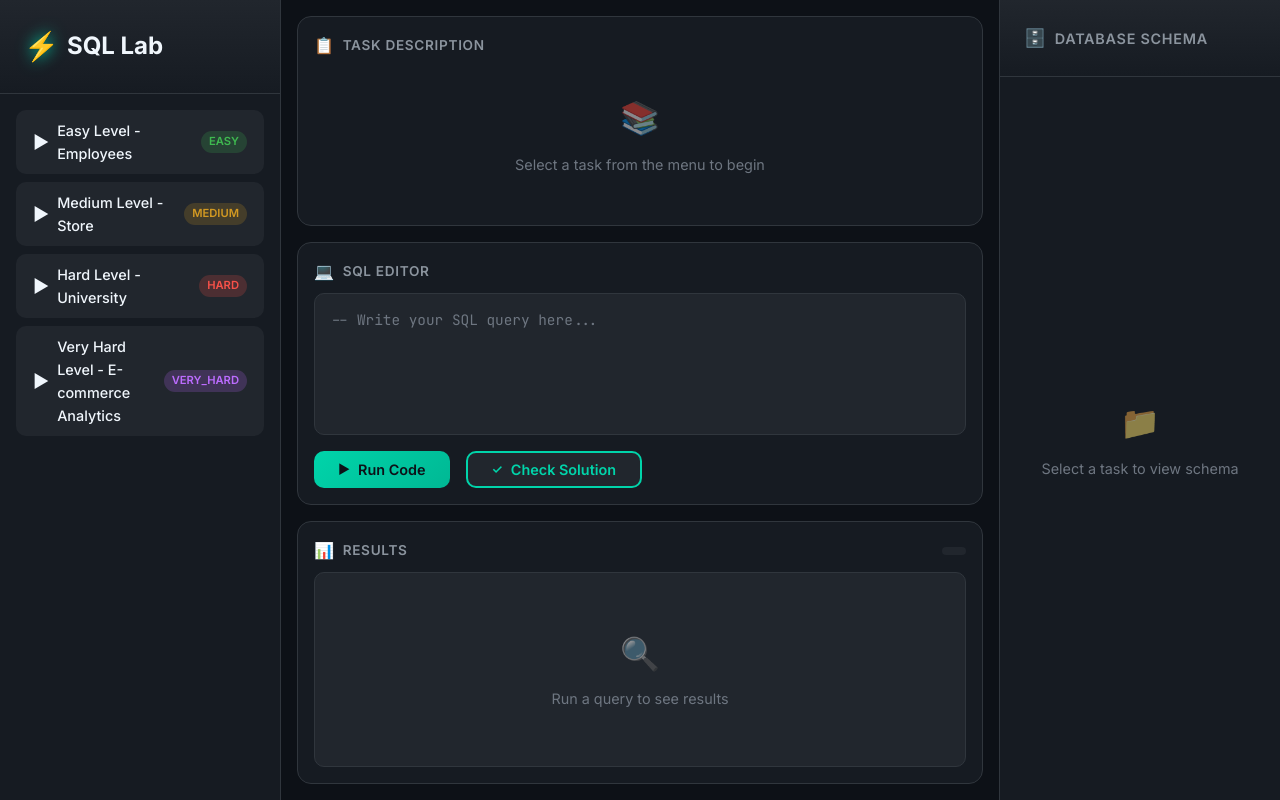
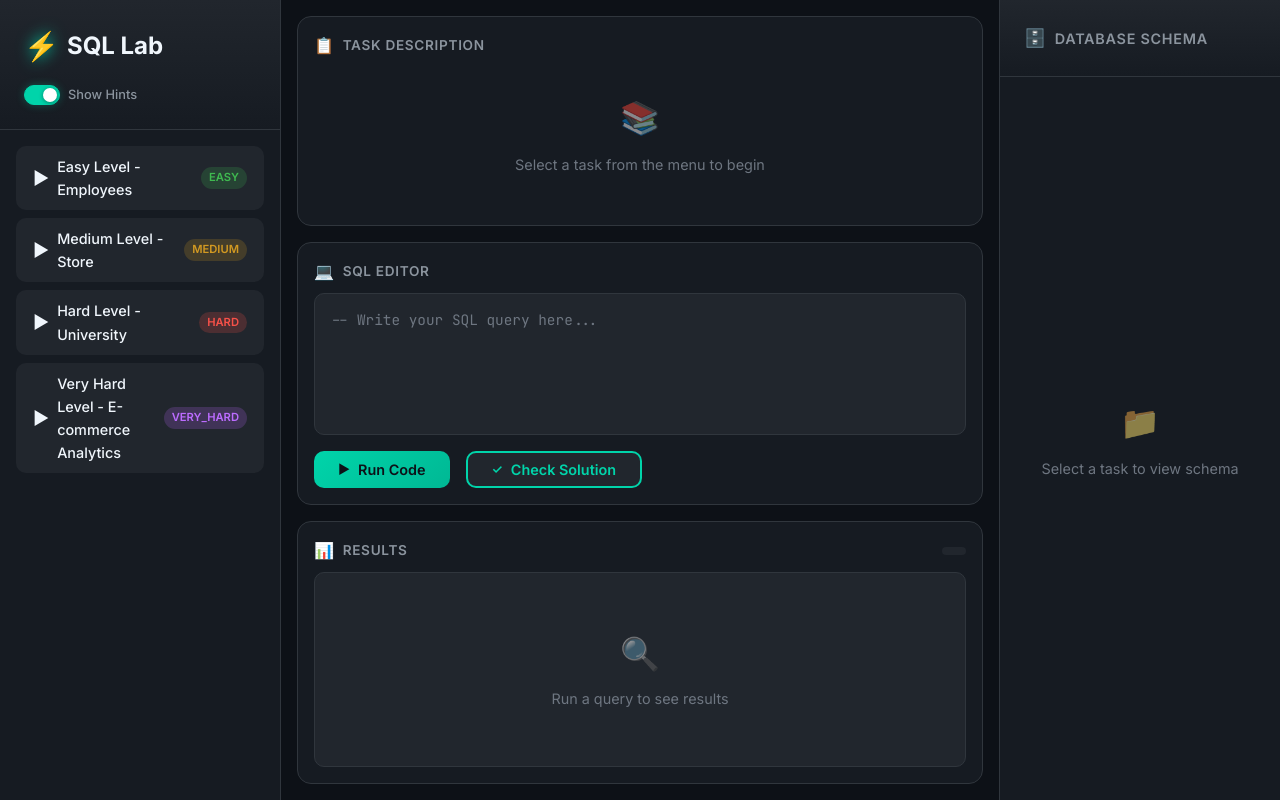
Before and after one commit to Wojteg799/SQL_Exercises_App, a Flask app: page / in a window 1280 px wide. Run offline with Flask 3, Linux system fonts and the light colour scheme.

Commit message:
added toggle hints button and updated very hard exercises

```diff
--- a/exercises/04_very_hard_level/tasks/01_monthly_revenue.json
+++ b/exercises/04_very_hard_level/tasks/01_monthly_revenue.json
@@ -1,5 +1,5 @@
 {
-    "title": "Top Product per Category (Window Function)",
+    "title": "Top Product per Category",
     "description": "Using a CTE and window functions, find the best-selling product (by total revenue) in each category. Display <code>category</code>, <code>name</code>, and <code>revenue</code>.<br><br>Requirements: use a <code>WITH</code> CTE to calculate revenue per product, then use <code>ROW_NUMBER() OVER (PARTITION BY category ORDER BY revenue DESC)</code> to rank within each category, then filter for rank = 1.",
     "hint": "You need two CTEs: one for product revenue, one to add ROW_NUMBER. Then SELECT from the second where rn = 1.",
     "solution": "WITH product_revenue AS (SELECT products.name, products.category, SUM(products.price * order_items.quantity) as revenue FROM products INNER JOIN order_items ON products.product_id = order_items.product_id GROUP BY products.product_id, products.name, products.category), ranked AS (SELECT name, category, revenue, ROW_NUMBER() OVER (PARTITION BY category ORDER BY revenue DESC) as rn FROM product_revenue) SELECT category, name, revenue FROM ranked WHERE rn = 1"
--- a/exercises/04_very_hard_level/tasks/02_repeat_buyers.json
+++ b/exercises/04_very_hard_level/tasks/02_repeat_buyers.json
@@ -1,5 +1,5 @@
 {
-    "title": "Month-over-Month Growth (LAG)",
+    "title": "Month-over-Month Growth",
     "description": "Using a CTE and the <code>LAG()</code> window function, calculate each month's revenue and the percentage change compared to the previous month. Display <code>month</code>, <code>revenue</code>, <code>prev_revenue</code>, and <code>pct_change</code> (rounded to 1 decimal, NULL for the first month).",
     "hint": "CTE calculates monthly revenue using strftime. Then use LAG(revenue) OVER (ORDER BY month) to get the previous month's value. Compute pct_change as ROUND((revenue - prev) * 100.0 / prev, 1).",
     "solution": "WITH monthly AS (SELECT strftime('%Y-%m', orders.order_date) as month, SUM(products.price * order_items.quantity) as revenue FROM orders INNER JOIN order_items ON orders.order_id = order_items.order_id INNER JOIN products ON order_items.product_id = products.product_id GROUP BY strftime('%Y-%m', orders.order_date)) SELECT month, revenue, LAG(revenue) OVER (ORDER BY month) as prev_revenue, ROUND((revenue - LAG(revenue) OVER (ORDER BY month)) * 100.0 / LAG(revenue) OVER (ORDER BY month), 1) as pct_change FROM monthly ORDER BY month"
--- a/exercises/04_very_hard_level/tasks/03_running_total.json
+++ b/exercises/04_very_hard_level/tasks/03_running_total.json
@@ -1,5 +1,5 @@
 {
-    "title": "Running Revenue Total (SUM OVER)",
+    "title": "Running Revenue Total",
     "description": "Using a CTE and the <code>SUM() OVER()</code> window function, display each order's date, its revenue, and a cumulative running total up to that order. Display <code>order_id</code>, <code>order_date</code>, <code>order_revenue</code>, and <code>running_total</code>.",
     "hint": "CTE calculates revenue per order. Then use SUM(order_revenue) OVER (ORDER BY order_id ROWS BETWEEN UNBOUNDED PRECEDING AND CURRENT ROW) for the running total.",
     "solution": "WITH order_revenue AS (SELECT orders.order_id, orders.order_date, SUM(products.price * order_items.quantity) as order_revenue FROM orders INNER JOIN order_items ON orders.order_id = order_items.order_id INNER JOIN products ON order_items.product_id = products.product_id GROUP BY orders.order_id, orders.order_date) SELECT order_id, order_date, order_revenue, SUM(order_revenue) OVER (ORDER BY order_id ROWS BETWEEN UNBOUNDED PRECEDING AND CURRENT ROW) as running_total FROM order_revenue ORDER BY order_id"
--- a/exercises/04_very_hard_level/tasks/04_only_electronics.json
+++ b/exercises/04_very_hard_level/tasks/04_only_electronics.json
@@ -1,5 +1,5 @@
 {
-    "title": "Customer Value Segmentation (Multiple CTEs)",
+    "title": "Customer Value Segmentation",
     "description": "Using multiple CTEs, segment customers into <code>High</code>, <code>Mid</code>, or <code>Low</code> value based on their total spending compared to the average customer spend. Display <code>name</code>, <code>total_spent</code>, and <code>segment</code>.<br><br>Rules: total_spent > 1.5× average → High, total_spent > 0.5× average → Mid, otherwise → Low.",
     "hint": "CTE 1: total spend per customer. CTE 2: average of those totals (scalar). CTE 3 or final SELECT: JOIN customer totals with the average and apply CASE WHEN.",
     "solution": "WITH customer_spend AS (SELECT customers.name, SUM(products.price * order_items.quantity) as total_spent FROM customers INNER JOIN orders ON customers.customer_id = orders.customer_id INNER JOIN order_items ON orders.order_id = order_items.order_id INNER JOIN products ON order_items.product_id = products.product_id GROUP BY customers.customer_id, customers.name), avg_spend AS (SELECT AVG(total_spent) as avg_total FROM customer_spend) SELECT customer_spend.name, ROUND(customer_spend.total_spent, 2) as total_spent, CASE WHEN customer_spend.total_spent > avg_spend.avg_total * 1.5 THEN 'High' WHEN customer_spend.total_spent > avg_spend.avg_total * 0.5 THEN 'Mid' ELSE 'Low' END as segment FROM customer_spend CROSS JOIN avg_spend ORDER BY total_spent DESC"
--- a/exercises/04_very_hard_level/tasks/05_revenue_contribution.json
+++ b/exercises/04_very_hard_level/tasks/05_revenue_contribution.json
@@ -1,5 +1,5 @@
 {
-    "title": "Recursive CTE: Monthly Revenue with Gap Fill",
+    "title": "Monthly Revenue with Gap Fill",
     "description": "Using a <strong>recursive CTE</strong>, generate every month from <code>2024-01</code> to <code>2024-02</code>, then left-join actual revenue data so that months with no orders show <code>0</code> instead of being missing. Display <code>month</code> and <code>revenue</code>.<br><br>This simulates a real-world reporting requirement where gaps in time series must be filled.",
     "hint": "Base case: SELECT '2024-01'. Recursive step: use date() or strftime to increment the month until > '2024-02'. LEFT JOIN to actual monthly revenue CTE. Use COALESCE(revenue, 0).",
     "solution": "WITH RECURSIVE months(month) AS (SELECT '2024-01' UNION ALL SELECT strftime('%Y-%m', month || '-01', '+1 month') FROM months WHERE month < '2024-02'), monthly_revenue AS (SELECT strftime('%Y-%m', orders.order_date) as month, SUM(products.price * order_items.quantity) as revenue FROM orders INNER JOIN order_items ON orders.order_id = order_items.order_id INNER JOIN products ON order_items.product_id = products.product_id GROUP BY strftime('%Y-%m', orders.order_date)) SELECT months.month, COALESCE(monthly_revenue.revenue, 0) as revenue FROM months LEFT JOIN monthly_revenue ON months.month = monthly_revenue.month ORDER BY months.month"
--- a/static/css/style.css
+++ b/static/css/style.css
@@ -345,6 +345,76 @@ body {
     border-radius: 0 var(--radius-sm) var(--radius-sm) 0;
     font-size: 0.85rem;
     color: var(--text-secondary);
+}
+
+.task-hint-hidden {
+    border-left: 3px solid var(--border-light);
+    padding: var(--spacing-sm) var(--spacing-md);
+    margin-top: var(--spacing-md);
+    border-radius: 0 var(--radius-sm) var(--radius-sm) 0;
+    font-size: 0.8rem;
+    color: var(--text-muted);
+    font-style: italic;
+}
+
+/* ========================================
+   Hints Toggle Switch
+   ======================================== */
+.hints-toggle {
+    display: flex;
+    align-items: center;
+    gap: var(--spacing-sm);
+    margin-top: var(--spacing-md);
+    cursor: pointer;
+    user-select: none;
+}
+
+.hints-toggle input[type="checkbox"] {
+    display: none;
+}
+
+.toggle-track {
+    position: relative;
+    width: 36px;
+    height: 20px;
+    background: var(--bg-lighter);
+    border-radius: 10px;
+    transition: background var(--transition-fast);
+    flex-shrink: 0;
+    border: 1px solid var(--border-light);
+}
+
+.hints-toggle input:checked + .toggle-track {
+    background: var(--accent-primary);
+    border-color: var(--accent-primary);
+    box-shadow: 0 0 8px var(--accent-glow);
+}
+
+.toggle-thumb {
+    position: absolute;
+    top: 2px;
+    left: 2px;
+    width: 14px;
+    height: 14px;
+    background: white;
+    border-radius: 50%;
+    transition: transform var(--transition-fast);
+    box-shadow: 0 1px 4px rgba(0,0,0,0.4);
+}
+
+.hints-toggle input:checked + .toggle-track .toggle-thumb {
+    transform: translateX(16px);
+}
+
+.toggle-label {
+    font-size: 0.8rem;
+    font-weight: 500;
+    color: var(--text-secondary);
+    transition: color var(--transition-fast);
+}
+
+.hints-toggle:hover .toggle-label {
+    color: var(--text-primary);
 }
 
 /* Editor Section */
--- a/static/js/app.js
+++ b/static/js/app.js
@@ -1,7 +1,9 @@
 // State Management
 let currentFolder = null;
 let currentTask = null;
+let currentTaskData = null;
 let completedTasks = JSON.parse(localStorage.getItem('completedTasks') || '{}');
+let hintsEnabled = localStorage.getItem('hintsEnabled') !== 'false'; // default: true
 
 // DOM Elements
 const exerciseMenu = document.getElementById('exerciseMenu');
@@ -16,6 +18,12 @@ const toast = document.getElementById('toast');
 document.addEventListener('DOMContentLoaded', () => {
     loadExercises();
 
+    // Restore hints toggle state
+    const hintsToggle = document.getElementById('hintsToggle');
+    if (hintsToggle) {
+        hintsToggle.checked = hintsEnabled;
+    }
+
     // Add keyboard shortcut for running queries (Ctrl+Enter)
     sqlEditor.addEventListener('keydown', (e) => {
         if (e.ctrlKey && e.key === 'Enter') {
@@ -23,6 +31,16 @@ document.addEventListener('DOMContentLoaded', () => {
         }
     });
 });
+
+// Toggle hints visibility
+function toggleHints(enabled) {
+    hintsEnabled = enabled;
+    localStorage.setItem('hintsEnabled', enabled);
+    // Re-render the current task if one is loaded
+    if (currentTaskData) {
+        renderTaskDescription(currentTaskData);
+    }
+}
 
 // Load all exercises from the server
 async function loadExercises() {
@@ -119,6 +137,7 @@ async function selectTask(folderId, taskId) {
         const response = await fetch(`/api/task/${folderId}/${taskId}`);
         const data = await response.json();
 
+        currentTaskData = data.task;
         renderTaskDescription(data.task);
         renderSchema(data.db_structure);
 
@@ -145,8 +164,10 @@ function renderTaskDescription(task) {
         <p>${task.description}</p>
     `;
 
-    if (task.hint) {
+    if (task.hint && hintsEnabled) {
         html += `<div class="task-hint">💡 <strong>Hint:</strong> ${task.hint}</div>`;
+    } else if (task.hint && !hintsEnabled) {
+        html += `<div class="task-hint-hidden">💡 <em>Hints are disabled</em></div>`;
     }
 
     taskDescription.innerHTML = html;
--- a/templates/index.html
+++ b/templates/index.html
@@ -16,6 +16,13 @@
                     <span class="logo-icon">⚡</span>
                     SQL Lab
                 </h1>
+                <label class="hints-toggle" title="Show or hide hints">
+                    <input type="checkbox" id="hintsToggle" checked onchange="toggleHints(this.checked)">
+                    <span class="toggle-track">
+                        <span class="toggle-thumb"></span>
+                    </span>
+                    <span class="toggle-label">Show Hints</span>
+                </label>
             </div>
             <nav class="exercise-menu" id="exerciseMenu">
                 <!-- Exercises will be loaded here dynamically -->
```
Also changed, not shown: README.md.
